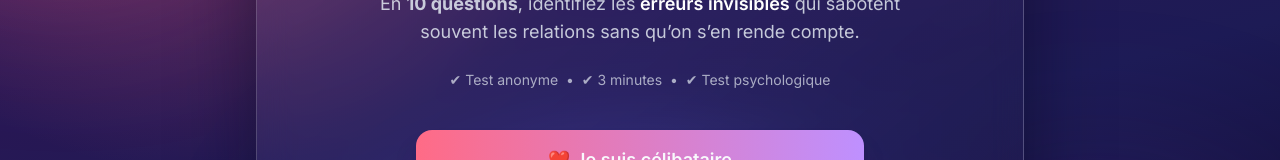
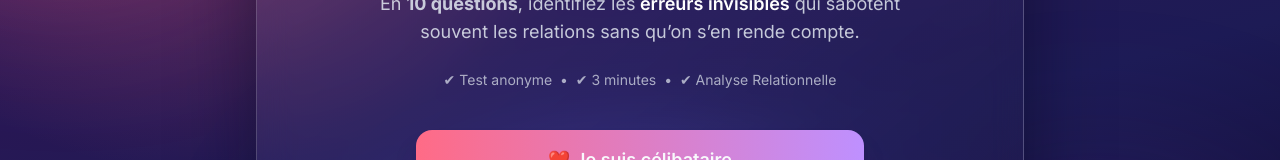
Before and after one commit to arnaudcrestey/astero-minisites, a Next.js app: page / in a window 1280 px wide. Shown: the part 346-506 px from the top of the page. Built offline with nearby package versions, Linux system fonts and the light colour scheme.

Commit message:
Update credibility text in page.tsx

```diff
--- a/app/page.tsx
+++ b/app/page.tsx
@@ -37,7 +37,7 @@ export default function HomePage() {
 
         {/* Credibility */}
         <div className="mt-6 text-xs text-slate-200/70 md:text-sm">
-          ✔ Test anonyme &nbsp;•&nbsp; ✔ 3 minutes &nbsp;•&nbsp; ✔ Test psychologique
+          ✔ Test anonyme &nbsp;•&nbsp; ✔ 3 minutes &nbsp;•&nbsp; ✔ Analyse Relationnelle
         </div>
 
         {/* Buttons */}
```
